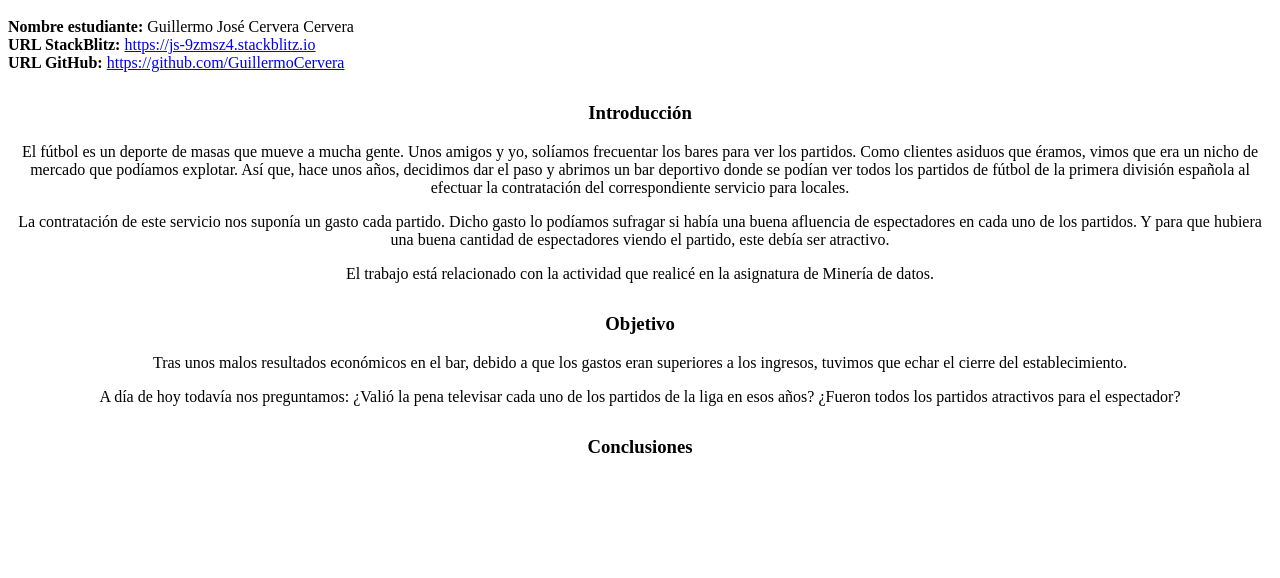
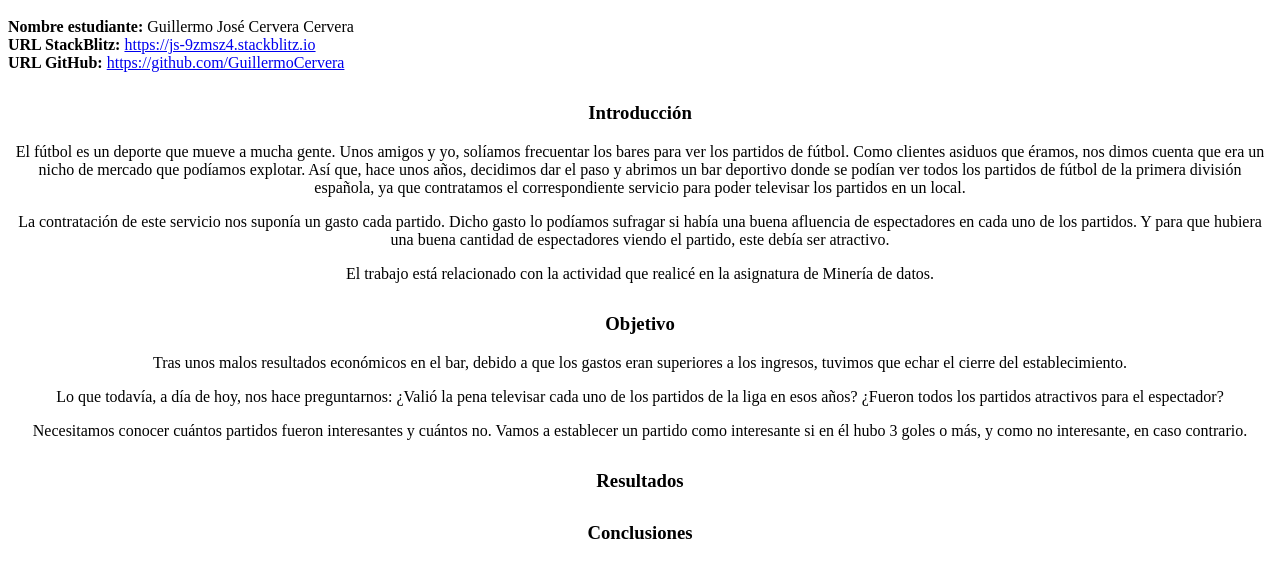
Before and after one commit to GuillermoCervera/TP-Visualizacion, a website: page index.html in a window 1280 px wide. Shown: the part 48-626 px from the top of the page. Drawn offline with Linux system fonts and the light colour scheme.

Commit message:
1 file modified

```diff
--- a/index.html
+++ b/index.html
@@ -10,12 +10,13 @@
 <div style="text-align: center; margin-top: 30px; margin-bottom: 20px">
   <h3>Introducción</h3>
   <p>
-    El fútbol es un deporte de masas que mueve a mucha gente. Unos amigos y yo,
-    solíamos frecuentar los bares para ver los partidos. Como clientes asiduos
-    que éramos, vimos que era un nicho de mercado que podíamos explotar. Así
-    que, hace unos años, decidimos dar el paso y abrimos un bar deportivo donde
-    se podían ver todos los partidos de fútbol de la primera división española
-    al efectuar la contratación del correspondiente servicio para locales.
+    El fútbol es un deporte que mueve a mucha gente. Unos amigos y yo, solíamos
+    frecuentar los bares para ver los partidos de fútbol. Como clientes asiduos
+    que éramos, nos dimos cuenta que era un nicho de mercado que podíamos
+    explotar. Así que, hace unos años, decidimos dar el paso y abrimos un bar
+    deportivo donde se podían ver todos los partidos de fútbol de la primera
+    división española, ya que contratamos el correspondiente servicio para poder
+    televisar los partidos en un local.
   </p>
   <p>
     La contratación de este servicio nos suponía un gasto cada partido. Dicho
@@ -36,11 +37,21 @@
     establecimiento.
   </p>
   <p>
-    A día de hoy todavía nos preguntamos: ¿Valió la pena televisar cada uno de
-    los partidos de la liga en esos años? ¿Fueron todos los partidos atractivos
-    para el espectador?
+    Lo que todavía, a día de hoy, nos hace preguntarnos: ¿Valió la pena
+    televisar cada uno de los partidos de la liga en esos años? ¿Fueron todos
+    los partidos atractivos para el espectador?
+  </p>
+  <p>
+    Necesitamos conocer cuántos partidos fueron interesantes y cuántos no. Vamos
+    a establecer un partido como interesante si en él hubo 3 goles o más, y como
+    no interesante, en caso contrario.
   </p>
 </div>
 <div style="text-align: center; margin-top: 30px; margin-bottom: 20px">
+  <h3>Resultados</h3>
+  <p></p>
+</div>
+<div style="text-align: center; margin-top: 30px; margin-bottom: 20px">
   <h3>Conclusiones</h3>
+  <p></p>
 </div>
```
